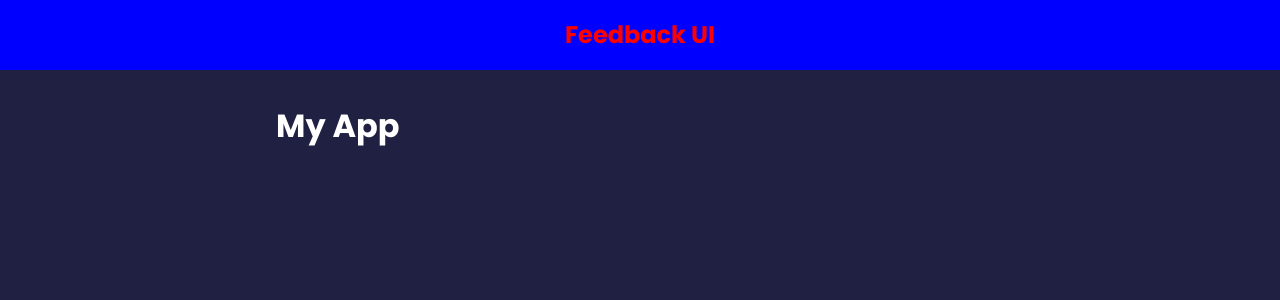
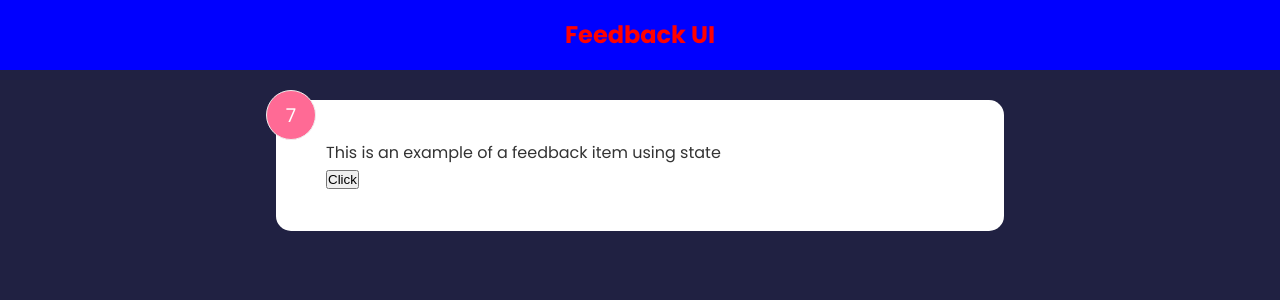
Before and after one commit to ranjan1992/FEEDBACK_UI_APP, a React (Create React App) app: page / in a window 1280 px wide. Shown: the top 300 px of the page. Built offline with nearby package versions, Linux system fonts and the light colour scheme.

Commit message:
State and useState in React

```diff
--- a/src/App.js
+++ b/src/App.js
@@ -1,3 +1,4 @@
+import FeedbackItem from './components/FeedbackItem';
 import Header from './components/Header';
 
 function App() {
@@ -6,7 +7,7 @@
       {' '}
       <Header />
       <div className="container">
-        <h1>My App</h1>
+        <FeedbackItem />
       </div>
     </>
   );
--- /dev/null
+++ b/src/components/FeedbackItem.jsx
@@ -0,0 +1,24 @@
+import React, { useState } from 'react';
+
+function FeedbackItem() {
+  const [rating, setRating] = useState(7);
+  const [text, setText] = useState(
+    'This is an example of a feedback item using state'
+  );
+
+  const handleClick = () => {
+    //setRating(4);
+    setRating((prev) => {
+      return prev + 1;
+    });
+  };
+  return (
+    <div className="card">
+      <div className="num-display">{rating}</div>
+      <div className="text-display">{text}</div>
+      <button onClick={handleClick}>Click</button>
+    </div>
+  );
+}
+
+export default FeedbackItem;
```
